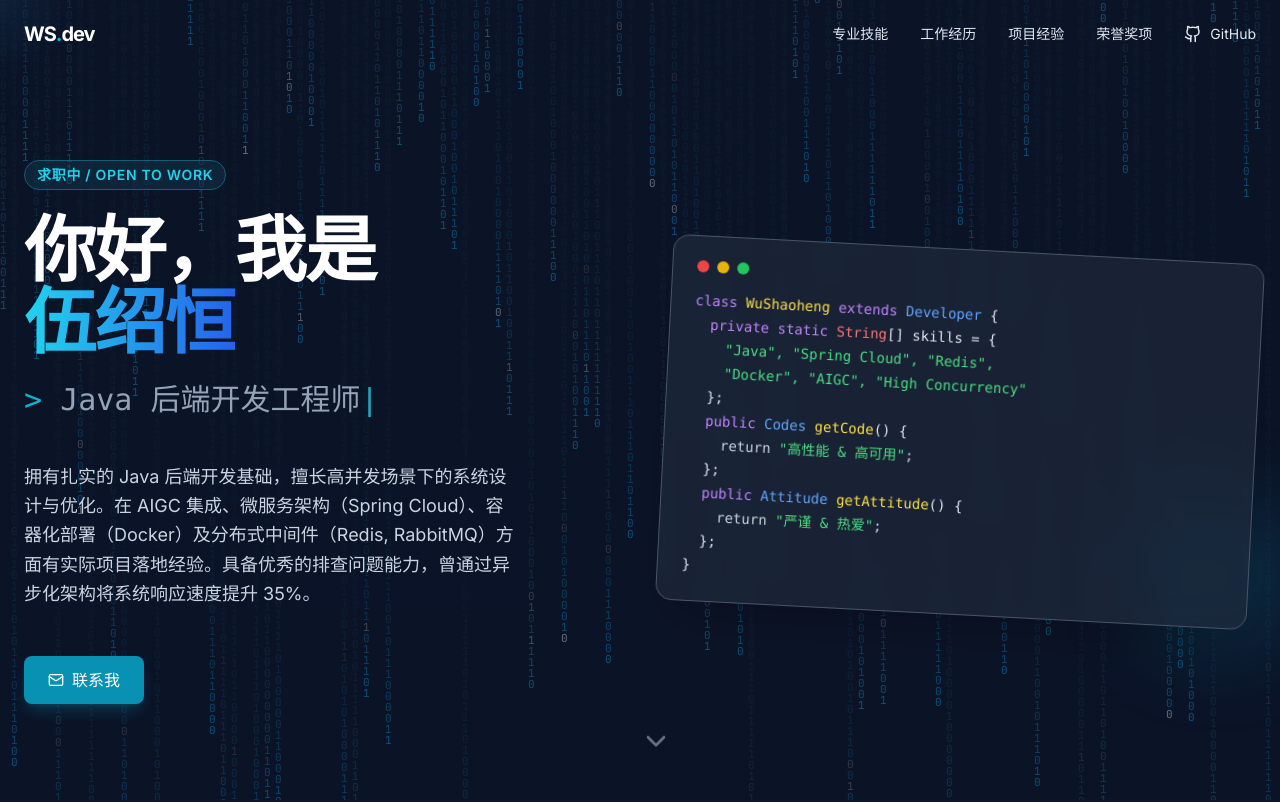
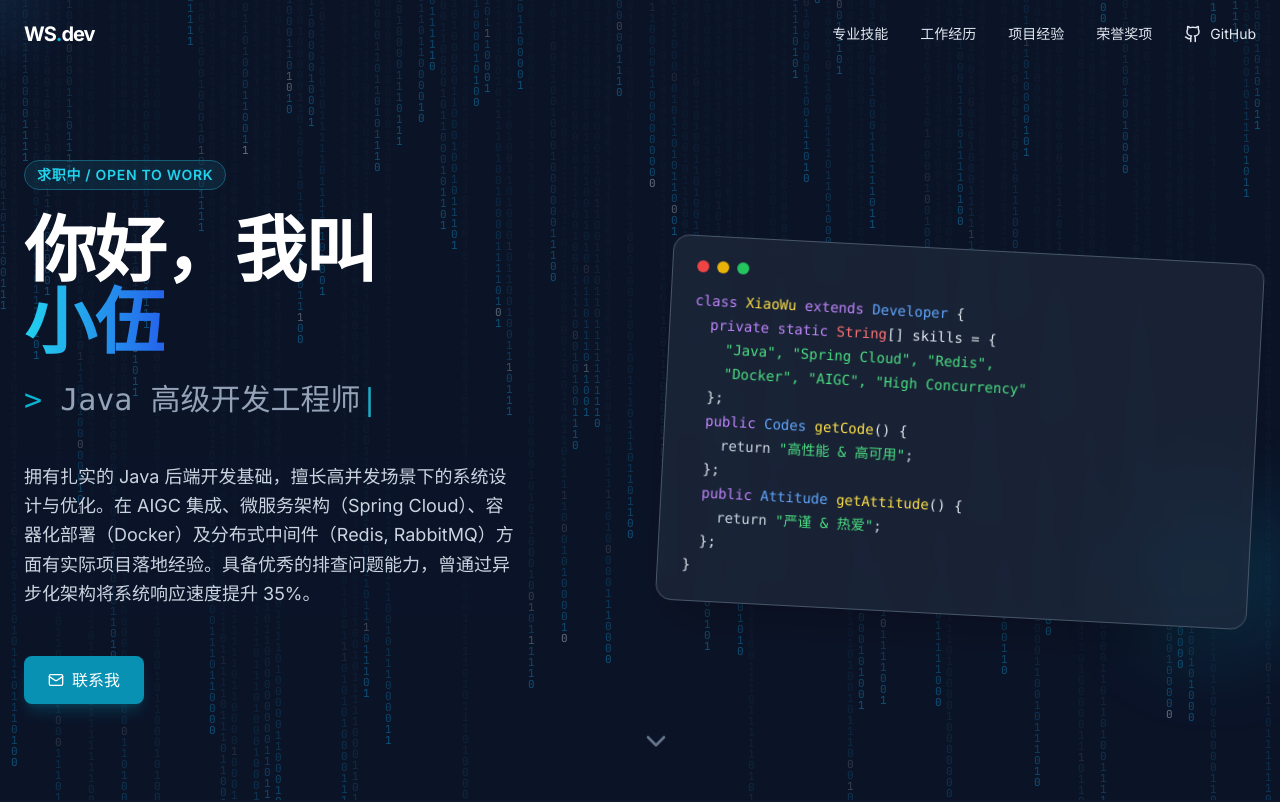
Before and after one commit to 1797483570/owner-plus, a React (Vite) app: page / in a window 1280 px wide. Shown: the top 802 px of the page. Built offline with nearby package versions, Linux system fonts and the light colour scheme.

Commit message:
feat:去掉真实名称

```diff
--- a/components/Hero.tsx
+++ b/components/Hero.tsx
@@ -37,7 +37,7 @@ const Hero: React.FC = () => {
           </div>
 
           <h1 className="text-5xl md:text-7xl font-bold tracking-tight text-white">
-            你好，我是 <br/>
+            你好，我叫 <br/>
             <span className="text-transparent bg-clip-text bg-gradient-to-r from-cyan-400 to-blue-600">
               {PROFILE.name}
             </span>
@@ -73,7 +73,7 @@ const Hero: React.FC = () => {
              </div>
              <div className="font-mono text-sm leading-6">
                 {/* <div className="text-slate-400">// 核心竞争力</div> */}
-                <div><span className="text-purple-400">class</span> <span className="text-yellow-300">WuShaoheng</span> <span className="text-purple-400">extends</span> <span className="text-blue-400">Developer</span> {'{'}</div>
+                <div><span className="text-purple-400">class</span> <span className="text-yellow-300">XiaoWu</span> <span className="text-purple-400">extends</span> <span className="text-blue-400">Developer</span> {'{'}</div>
                 <div className="pl-4">
                   <span className="text-purple-400">private</span> <span className="text-purple-400">static</span> <span className="text-red-400">String</span>[] skills = {'{'}
                 </div>
--- a/constants.ts
+++ b/constants.ts
@@ -1,8 +1,8 @@
 import { ExperienceItem, ProjectItem, SkillItem, AwardItem } from './types';
 
 export const PROFILE = {
-  name: "伍绍恒",
-  title: "Java 后端开发工程师",
+  name: "小伍",
+  title: "Java 高级开发工程师",
   email: "wsh1797@163.com",
   phone: "13030174427",
   age: 24,
--- a/index.html
+++ b/index.html
@@ -3,7 +3,7 @@
   <head>
     <meta charset="UTF-8" />
     <meta name="viewport" content="width=device-width, initial-scale=1.0" />
-    <title>伍绍恒 | Java Backend Developer</title>
+    <title>Java Backend Developer</title>
     <link rel="icon" href="/asset/favicon.png" type="image/png" />
     <link rel="apple-touch-icon" href="/asset/favicon.png" />
     <meta name="theme-color" content="#0f172a" />
```
